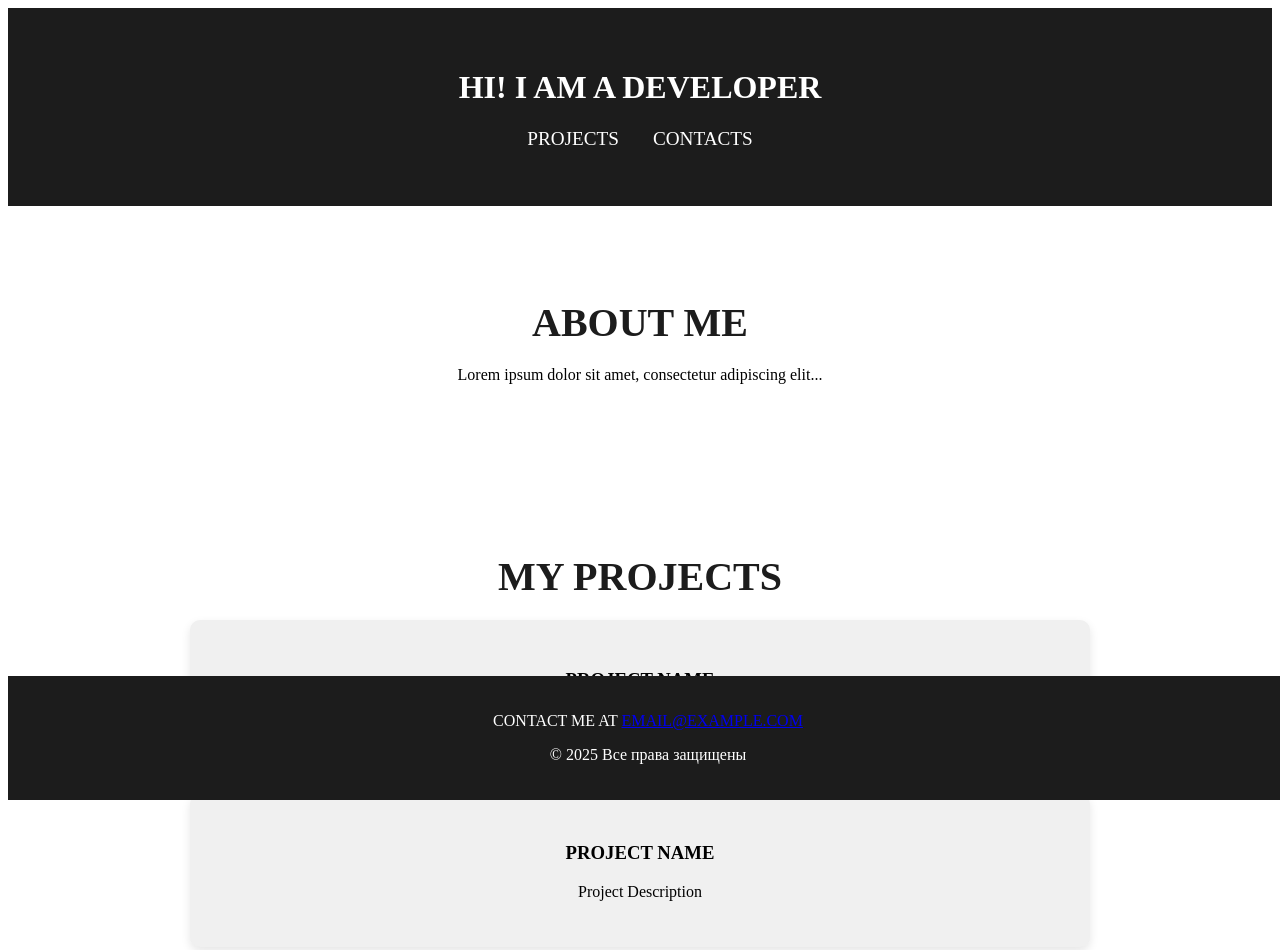
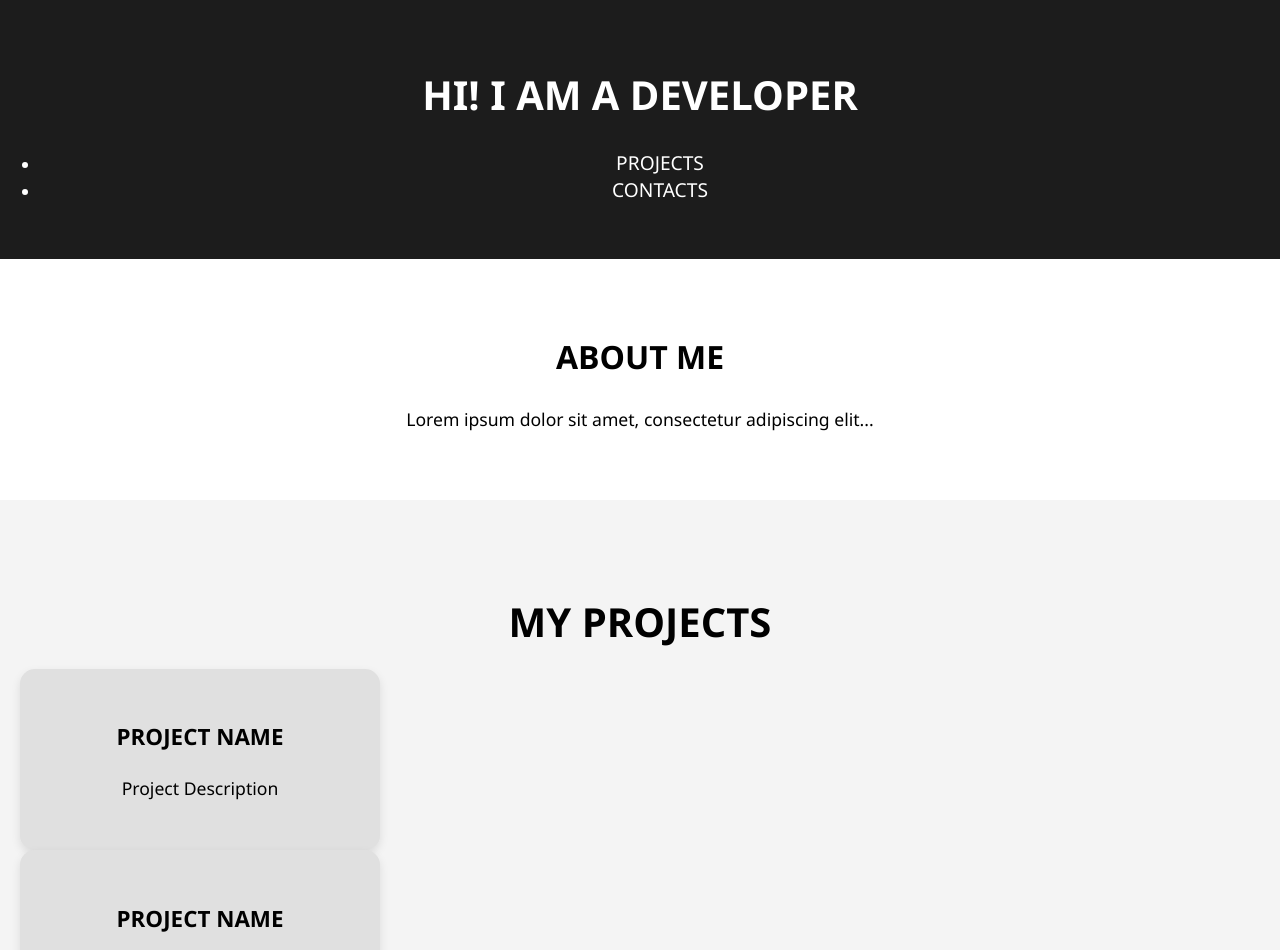
Before and after one commit to luNarinXN/portfol, a plain HTML site: page index.html in a window 1280 px wide. Shown: the top 950 px of the page. Drawn offline with Linux system fonts and the light colour scheme.

Commit message:
Update style.css

```diff
--- a/style.css
+++ b/style.css
@@ -1,61 +1,86 @@
-/* Главный стиль для страницы "Проекты" */
-.projects-page {
+/* Общие стили */
+body {
   font-family: 'Segoe UI', Tahoma, Geneva, Verdana, sans-serif;
-  background-color: #ffffff;
-  color: #333;
   margin: 0;
   padding: 0;
+  color: #000;
+  background-color: #fff; /* Белый фон */
+  display: flex;
+  flex-direction: column;
+  min-height: 100vh;
 }
 
+/* Шапка */
 header {
-  background-color: #1c1c1c;
+  background: #1c1c1c;
   color: white;
+  text-align: center;
   padding: 40px 0;
-  text-align: center;
 }
 
-nav ul {
-  list-style: none;
-  padding: 0;
-  margin-top: 20px;
+header h1 {
+  font-size: 2.5rem;
+  font-weight: bold;
 }
 
-nav ul li {
-  display: inline;
-  margin: 0 15px;
+nav {
+  margin-top: 10px;
 }
 
-nav ul li a {
+nav a {
   color: white;
   text-decoration: none;
+  margin: 0 15px;
   font-size: 1.2rem;
-  font-weight: 500;
   text-transform: uppercase;
 }
 
-nav ul li a:hover {
-  border-bottom: 2px solid #3498db;
+nav a:hover {
+  text-decoration: underline;
 }
 
-section {
-  padding: 60px 20px;
-  max-width: 900px;
+/* Блок "Обо мне" */
+#about {
+  text-align: center;
+  padding: 50px 20px;
+  max-width: 800px;
   margin: 0 auto;
-  text-align: center;
 }
 
 h2 {
+  font-size: 2rem;
+  font-weight: bold;
+}
+
+p {
+  font-size: 1.1rem;
+  line-height: 1.6;
+}
+
+/* Секция "Проекты" */
+#projects {
+  text-align: center;
+  padding: 60px 20px;
+  background-color: #f4f4f4;
+}
+
+#projects h2 {
   font-size: 2.5rem;
   margin-bottom: 20px;
-  font-weight: 700;
-  color: #1c1c1c;
+}
+
+.projects-container {
+  display: flex;
+  flex-wrap: wrap;
+  justify-content: center;
+  gap: 30px;
 }
 
 .project {
-  background-color: #f0f0f0;
+  background: #e0e0e0;
   padding: 30px;
-  margin: 20px 0;
-  border-radius: 10px;
+  width: 300px;
+  border-radius: 15px;
   box-shadow: 0 4px 10px rgba(0, 0, 0, 0.1);
   text-align: center;
   transition: transform 0.3s ease, box-shadow 0.3s ease;
@@ -63,15 +88,23 @@ h2 {
 
 .project:hover {
   transform: translateY(-10px);
-  box-shadow: 0 6px 20px rgba(0, 0, 0, 0.1);
+  box-shadow: 0 6px 20px rgba(0, 0, 0, 0.2);
 }
 
+.project h3 {
+  font-size: 1.4rem;
+  font-weight: bold;
+}
+
+/* Футер */
 footer {
-  background-color: #1c1c1c;
+  background: #1c1c1c;
   color: white;
-  padding: 20px 0;
+  padding: 20px;
   text-align: center;
-  position: absolute;
-  bottom: 0;
-  width: 100%;
+  margin-top: auto;
 }
+
+footer p {
+  font-size: 0.9rem;
+}
```
